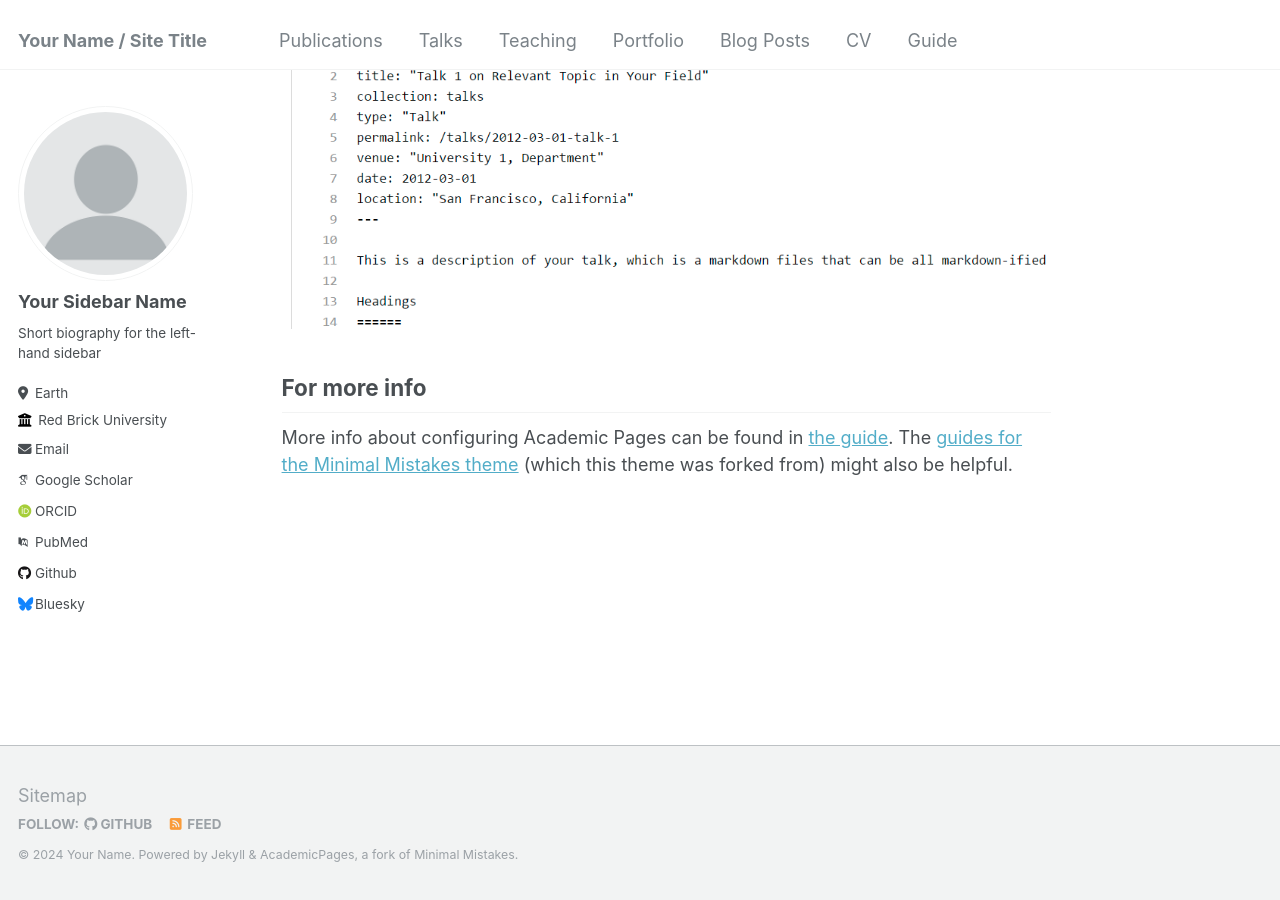
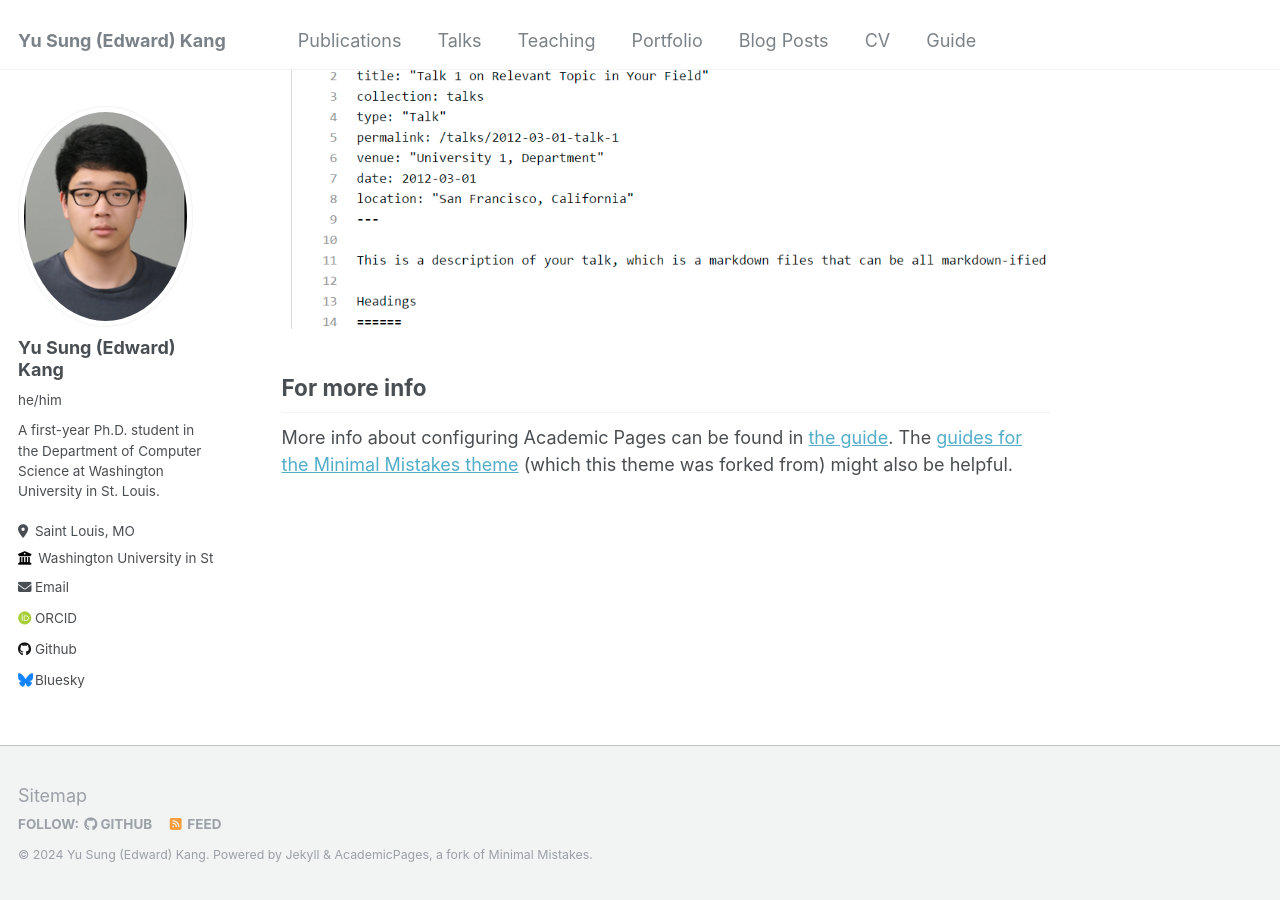
Before and after one commit to edwardkang0925/edwardkang0925.github.io, a Jekyll site: the page built from _pages/about.md, in a window 1280 px wide and 900 px high, scrolled down 2660 px. Built offline with Jekyll 4.4.1, drawn with Linux system fonts in a browser that asks for light colours; some web fonts are replaced.

Commit message:
config modified

```diff
--- a/_config.yml
+++ b/_config.yml
@@ -8,41 +8,41 @@
 
 # Basic Site Settings
 locale                   : "en-US"
-title                    : "Your Name / Site Title"
+title                    : "Yu Sung (Edward) Kang"
 title_separator          : "-"
-name                     : &name "Your Name"
-description              : &description "personal description"
-url                      : https://academicpages.github.io # the base hostname & protocol for your site e.g. "https://mmistakes.github.io"
+name                     : &name "Yu Sung (Edward) Kang"
+description              : &description "A first-year Ph.D. student in the Department of Computer Science at Washington University in St. Louis."
+url                      : https://edwardkang0925.github.io # the base hostname & protocol for your site e.g. "https://mmistakes.github.io"
 baseurl                  : "" # the subpath of your site, e.g. "/blog"
-repository               : "academicpages/academicpages.github.io"
+repository               : "edwardkang0925/edwardkang0925.github.io"
 
 # Site Author - The following control what appear as part of the author content on the side bar.
 #               If a field is blank the icon and link will not appear, otherwise it will be shown.
 #               Additional customization can be done by editing /_includes/author-profile.html
 author:
   # Biographic information
-  avatar           : "profile.png"
-  name             : "Your Sidebar Name"
-  pronouns         : # example: "she/her"
-  bio              : "Short biography for the left-hand sidebar"
-  location         : "Earth"
-  employer         : "Red Brick University"
+  avatar           : "facephoto.png"
+  name             : "Yu Sung (Edward) Kang"
+  pronouns         : "he/him" # example: "she/her"
+  bio              : "A first-year Ph.D. student in the Department of Computer Science at Washington University in St. Louis."
+  location         : "Saint Louis, MO"
+  employer         : "Washington University in St. Louis"
   uri              : # URL
-  email            : "none@example.org"
+  email            : "edward.kang@wustl.edu"
 
   # Academic websites
   arxiv            : # URL - Update with the correct link to your profile
-  googlescholar    : "https://scholar.google.com/citations?user=PS_CX0AAAAAJ"
+  googlescholar    : # FIXME
   impactstory      : # URL
-  orcid            : "http://orcid.org/yourorcidurl"
-  pubmed           : "https://www.ncbi.nlm.nih.gov/pubmed/?term=john+snow"
+  orcid            : "https://orcid.org/my-orcid?orcid=0009-0009-4605-6353"
+  pubmed           : # FIXME
   researchgate     : # URL
 
   # Repositories and software development
   bitbucket        : # Username - Update with your username on the site
   codepen          : # Username
   dribbble         : # Username
-  github           : "academicpages"
+  github           : "https://github.com/edwardkang0925"
   kaggle           : # Username
   stackoverflow    : # User number or user number and name (i.e., use "1" or "1/jeff-atwood")
 
```
Also changed, not shown: images/facephoto.png (added).
